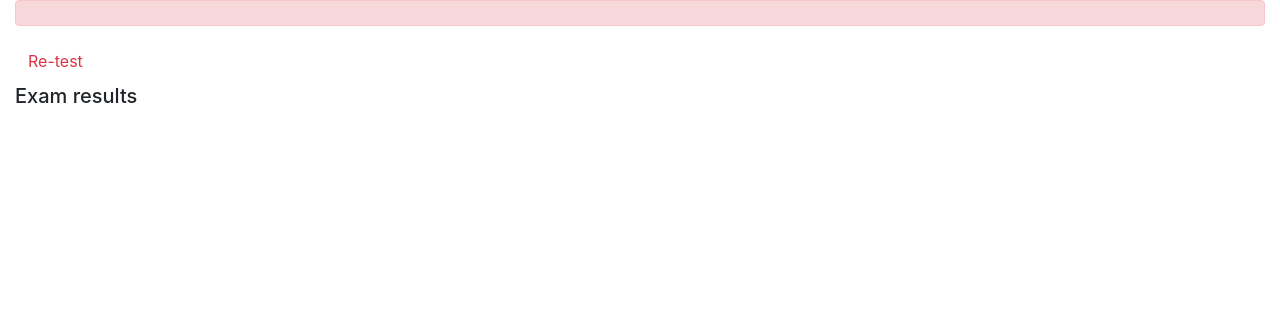
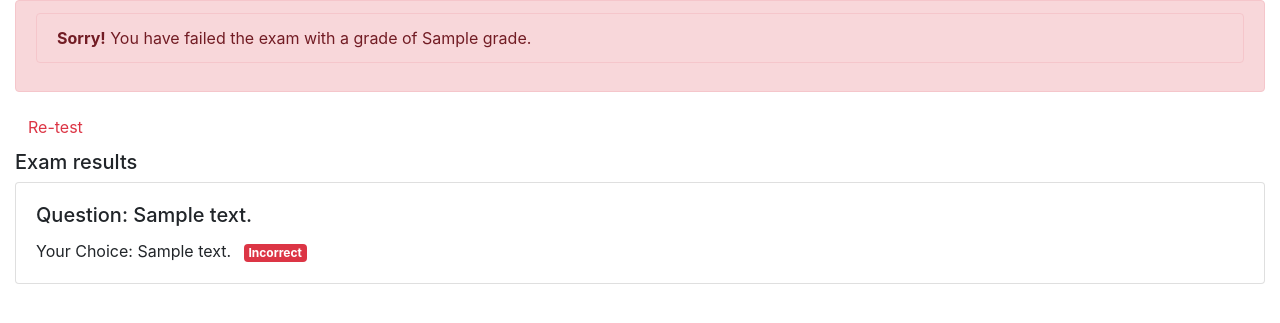
Before and after one commit to CouldI/django-final-project, a Django app: template onlinecourse/templates/onlinecourse/exam_result_bootstrap.html in a window 1280 px wide. Shown: the part 56-379 px from the top of the page. Run offline with Django 3.2, Linux system fonts and the light colour scheme; data comes from the database, SQL or seed files in the repository; tables that the repository leaves empty hold one stand-in row (values such as "Sample post"); the template is opened without the code that fills it: values that come from a table or form of the project are taken from there, most other values are stand-ins (such as "Sample title", 1, 10 or a date in 2020); some libraries are stand-ins or nearby versions.

Commit message:
second commit

```diff
--- a/onlinecourse/templates/onlinecourse/exam_result_bootstrap.html
+++ b/onlinecourse/templates/onlinecourse/exam_result_bootstrap.html
@@ -38,17 +38,35 @@
 <div class="container-fluid">
     {% if grade > 80 %}
     <div class="alert alert-success">
-       <!--HINT Display passed info -->
+        <div class="alert alert-success">
+            <strong>Congratulations!</strong> You have passed the exam with a grade of {{ grade }}.
+        </div>
     </div>
         {% else %}
         <div class="alert alert-danger">
-            <!--HINT Display failed info -->
+            <div class="alert alert-danger">
+                <strong>Sorry!</strong> You have failed the exam with a grade of {{ grade }}.
+            </div>
         </div>
         <a class="btn btn-link text-danger" href="{% url 'onlinecourse:course_details' course.id %}">Re-test</a>
         {% endif %}
         <div class="card-columns-vertical mt-1">
         <h5 class="">Exam results</h5>
-            <!--HINT Display exam results-->
+            {% for choice_id in selected_ids %}
+            <div class="card">
+                <div class="card-body">
+                    <h5 class="card-title">Question: {{ choice_id.choice.question.question_text }}</h5>
+                    <p class="card-text">
+                        Your Choice: {{ choice_id.choice.choice_text }}
+                        {% if choice_id.choice.is_correct %}
+                            <span class="badge badge-success ml-2">Correct</span>
+                        {% else %}
+                            <span class="badge badge-danger ml-2">Incorrect</span>
+                        {% endif %}
+                    </p>
+                </div>
+            </div>
+            {% endfor %}
         </div>
     </div>
 </body>
```
Also changed, not shown: onlinecourse/views.py (+42 -1 lines).
